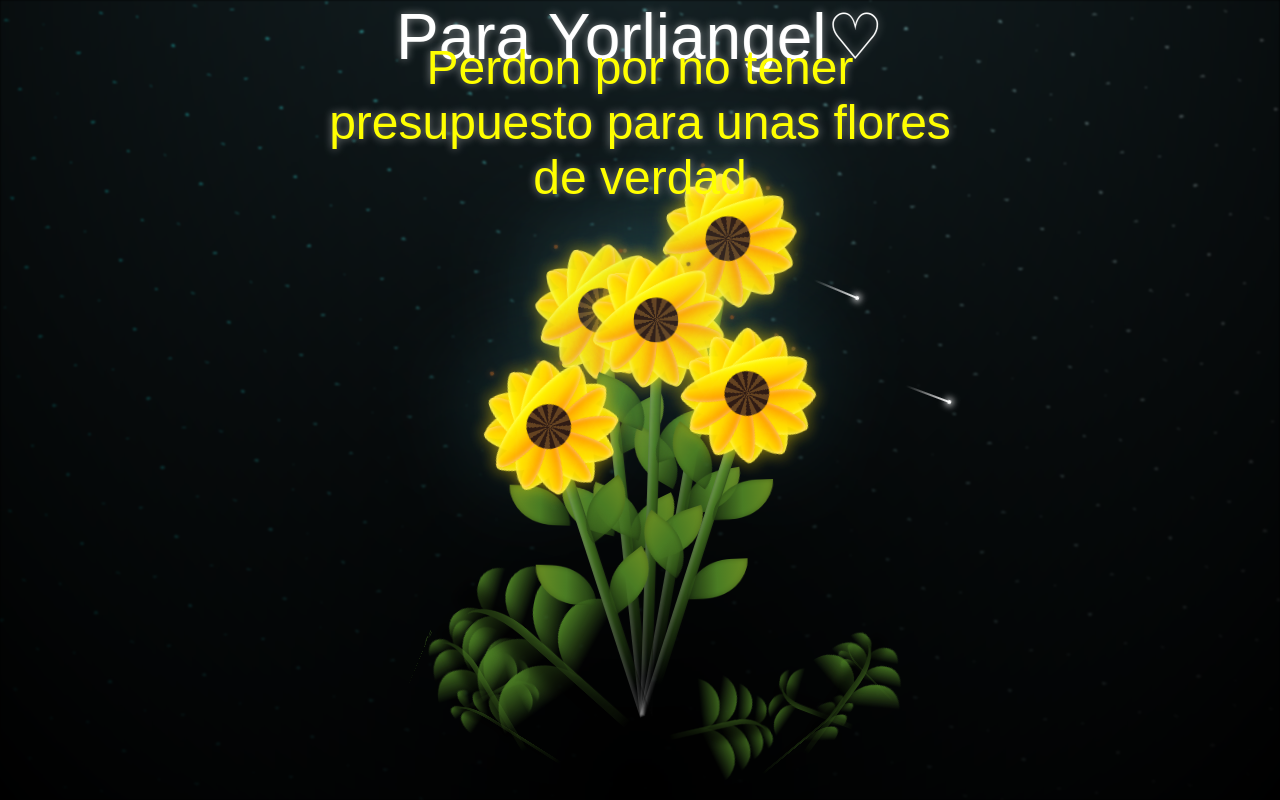
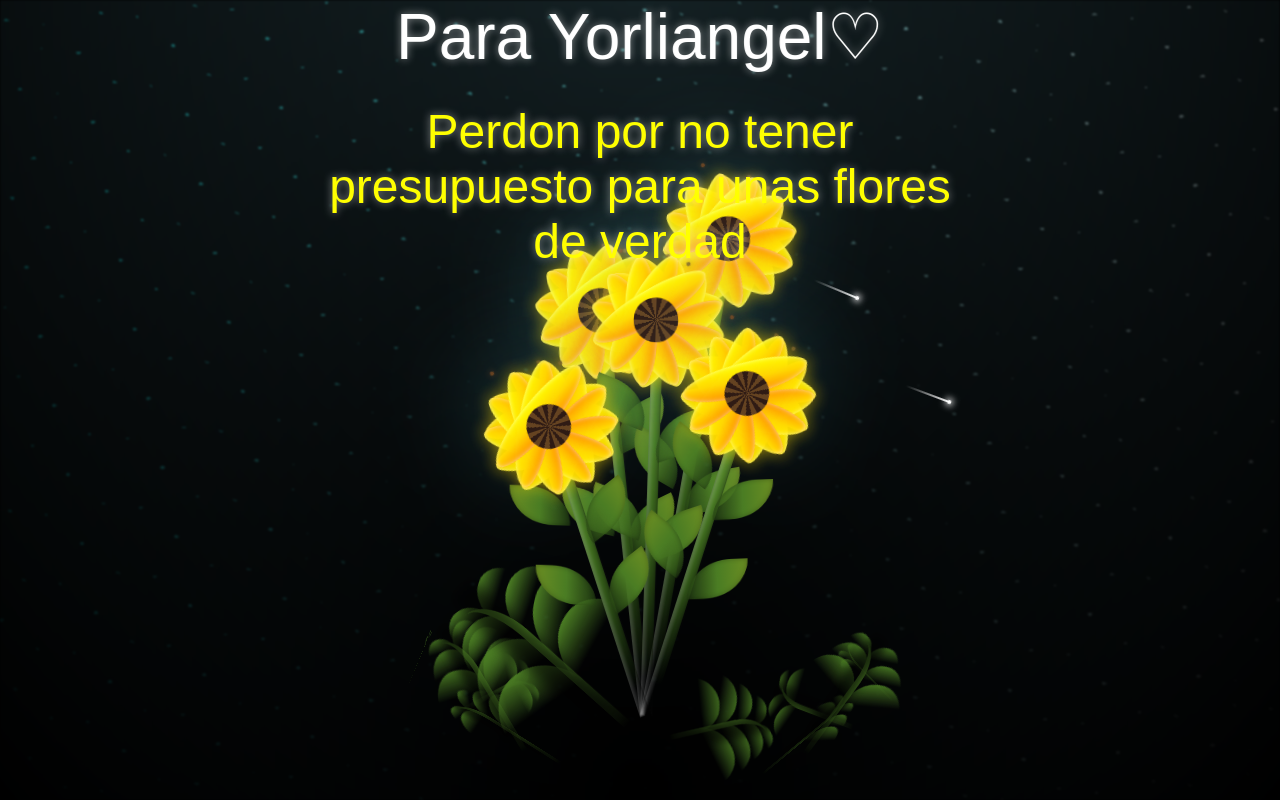
Before and after one commit to TacoC02/ola, a plain HTML site: page index.html in a window 1280 px wide. Drawn offline with Linux system fonts and the light colour scheme.

Commit message:
Add files via upload

```diff
--- a/index.html
+++ b/index.html
@@ -727,7 +727,7 @@ body {
 /* New CSS for the text */
 .special-text {
     position: fixed;
-    top: 5%;
+    top: 13%;
     left: 50%;
     transform: translateX(-50%);
     color: yellow;
```
